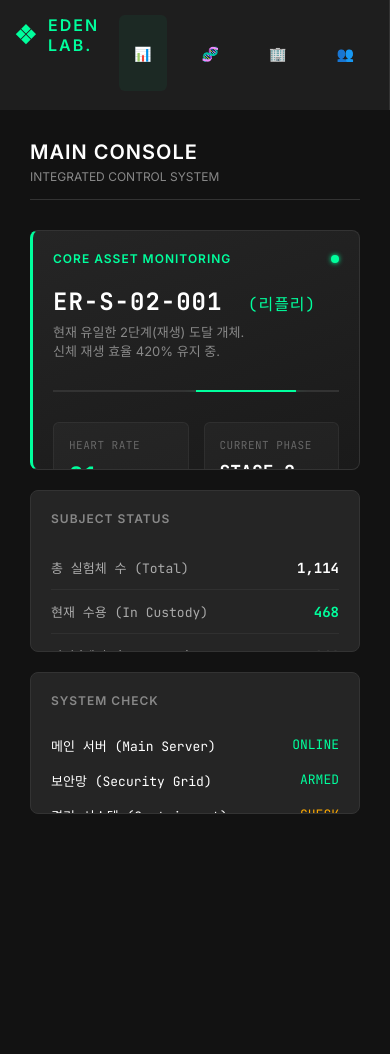
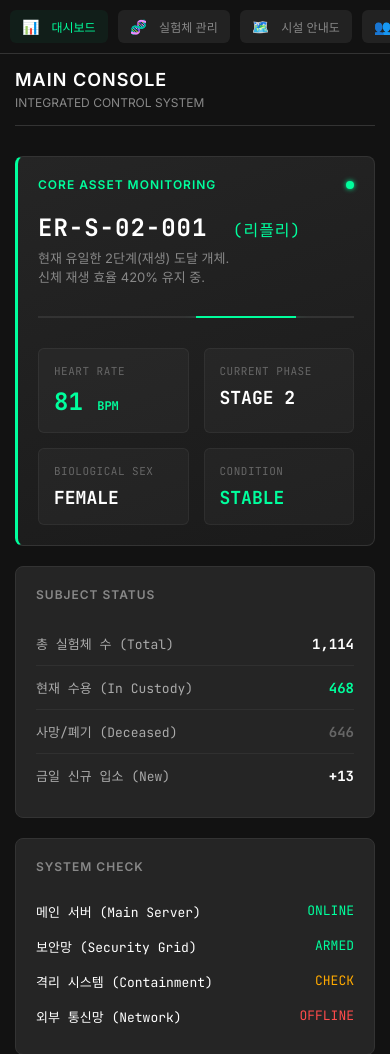
Before and after one commit to Eden-Research-Institute/eden-system, a plain HTML site: page main.html in a window 390 px wide. Shown: the top 1054 px of the page. Before the commit the page ends 844 px from the top, so only its background shows below. Drawn offline with Linux system fonts and the light colour scheme.

Commit message:
Update main.html

```diff
--- a/main.html
+++ b/main.html
@@ -32,7 +32,7 @@
 
         .mono { font-family: 'JetBrains Mono', monospace; }
 
-        /* 사이드바 */
+        /* === 사이드바 (PC 버전) === */
         .sidebar {
             width: 240px; background-color: var(--sidebar-bg); border-right: 1px solid var(--border);
             display: flex; flex-direction: column; padding: 20px; flex-shrink: 0;
@@ -63,7 +63,7 @@
         .user-info h4 { margin: 0; font-size: 13px; color: #fff; font-weight: 600; }
         .user-info p { margin: 0; font-size: 11px; color: var(--danger); margin-top: 3px; font-weight: bold;}
 
-        /* 메인 콘텐츠 */
+        /* === 메인 콘텐츠 === */
         .main-content {
             flex: 1; padding: 30px; overflow-y: auto;
             display: grid; grid-template-columns: 2fr 1fr; grid-template-rows: auto auto; gap: 20px;
@@ -118,13 +118,50 @@
         .system-list div { padding: 8px 0; font-size: 13px; display: flex; justify-content: space-between; }
         .ok { color: var(--accent); } .warn { color: #ffaa00; } .lock { color: var(--danger); }
 
+        /* ▼▼▼ [중요] 모바일 최적화 코드 ▼▼▼ */
         @media (max-width: 768px) {
-            body { flex-direction: column; overflow: auto; }
-            .sidebar { width: 100%; height: auto; flex-direction: row; padding: 15px; overflow-x: auto; gap: 20px;}
-            .menu-item span:last-child { display: none; }
-            .profile-box { display: none; }
-            .main-content { grid-template-columns: 1fr; display: flex; flex-direction: column; }
-            .clock-area { display: none; }
+            body {
+                flex-direction: column;
+                height: auto; /* 스크롤 가능하게 변경 */
+                overflow: auto;
+            }
+
+            /* 사이드바를 상단 탭 메뉴로 변경 */
+            .sidebar {
+                width: 100%;
+                height: auto;
+                flex-direction: row;
+                padding: 10px;
+                overflow-x: auto; /* 가로 스크롤 허용 */
+                white-space: nowrap; /* 줄바꿈 금지 */
+                border-right: none;
+                border-bottom: 1px solid var(--border);
+                background: var(--bg-color);
+                position: sticky; top: 0; z-index: 100; /* 상단 고정 */
+            }
+
+            .logo { display: none; } /* 공간 확보를 위해 로고 숨김 */
+
+            .menu-item {
+                margin-bottom: 0; margin-right: 10px;
+                padding: 8px 12px; background: #222; /* 탭처럼 보이게 배경색 추가 */
+                flex-shrink: 0; /* 찌그러짐 방지 */
+            }
+            .menu-item span:last-child { display: inline; font-size: 12px; } /* 글씨 다시 보이게! */
+
+            .profile-box { display: none; } /* 프로필 숨김 */
+
+            /* 메인 콘텐츠를 세로로 길게 배치 */
+            .main-content {
+                grid-template-columns: 1fr;
+                display: flex;
+                flex-direction: column;
+                padding: 15px;
+            }
+
+            .clock-area { display: none; } /* 시계 숨김 */
+            .header-area { flex-direction: column; align-items: flex-start; }
+            .page-title h1 { font-size: 18px; }
         }
     </style>
 </head>
@@ -133,9 +170,10 @@
         <div class="logo">EDEN LAB.</div>
         <div class="menu-item active"><span>📊</span> <span>대시보드</span></div>
         <div class="menu-item"><span>🧬</span> <span>실험체 관리</span></div>
-        <div class="menu-item"><span>🏢</span> <span>시설 관리</span></div>
+        <div class="menu-item"><span>🗺️</span> <span>시설 안내도</span></div>
         <div class="menu-item"><span>👥</span> <span>조직/인사</span></div>
-        <div class="menu-item"><span>🌐</span> <span>대외 홈페이지 (Public)</span></div>
+        <div class="menu-item"><span>🌐</span> <span>대외 홈페이지</span></div>
+
         <div class="profile-box">
             <div class="avatar">K</div>
             <div class="user-info" onclick="alert('수신된 메시지가 없습니다.')">
```
